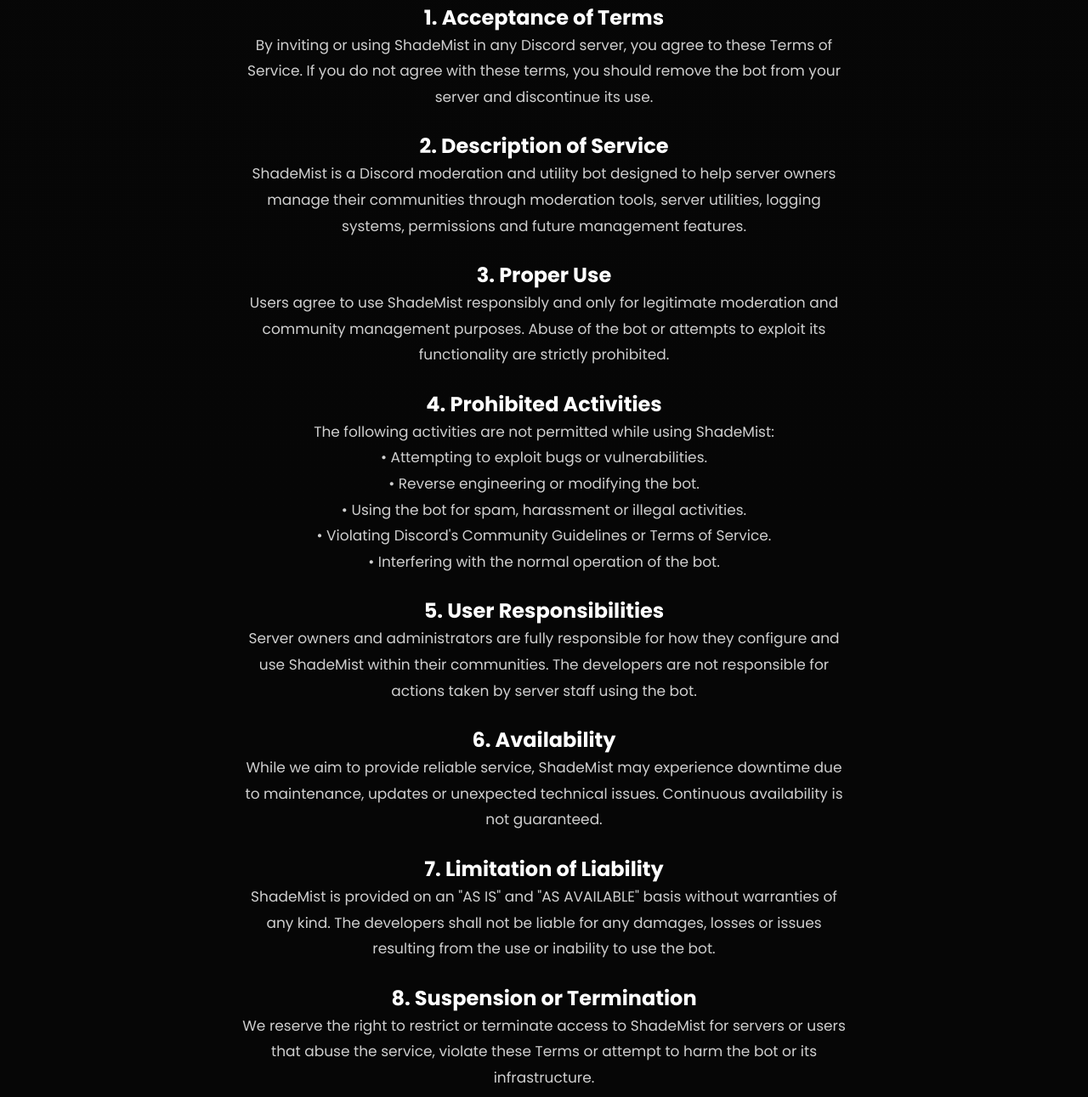
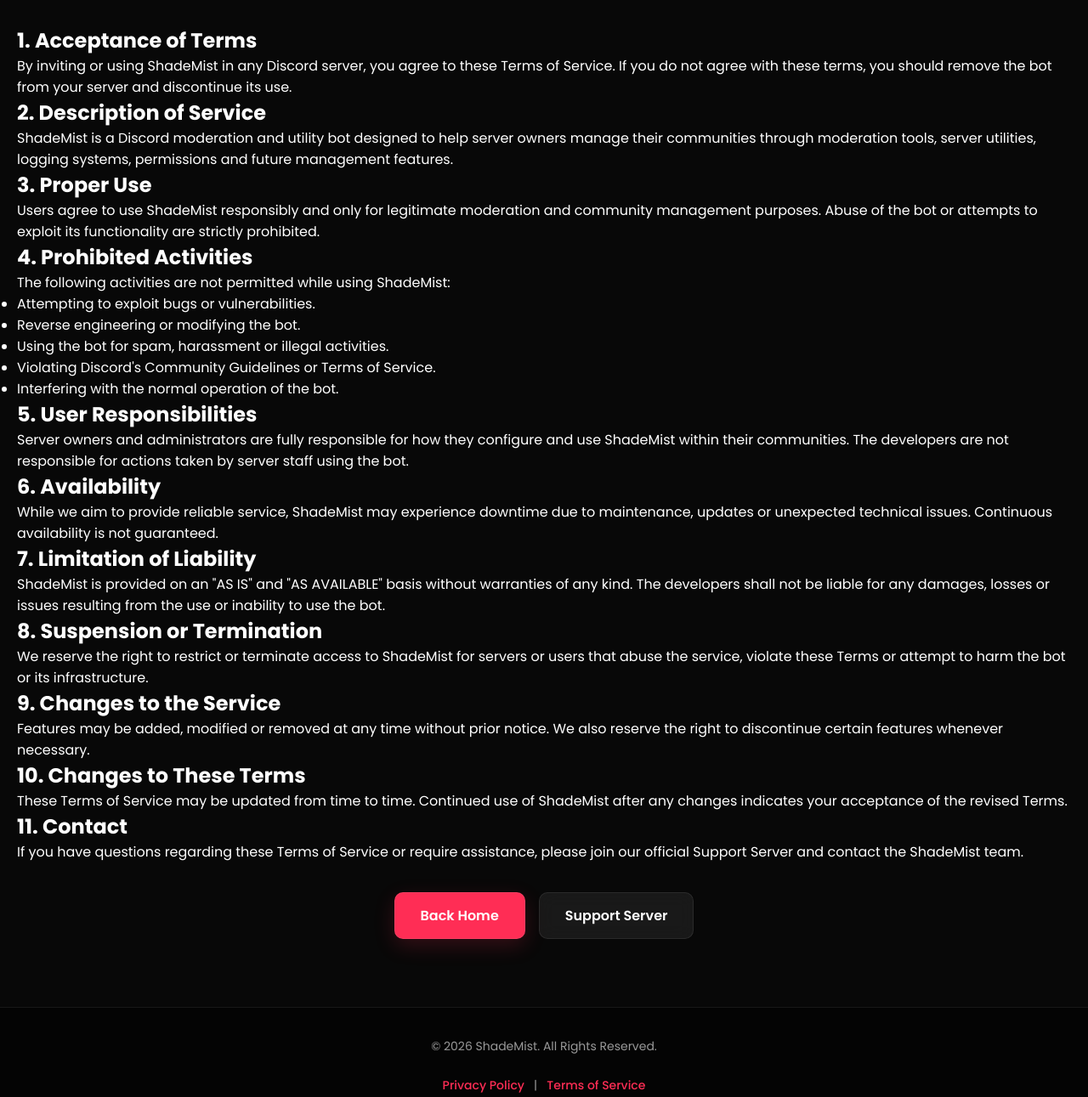
Before and after one commit to monarchxyspider/Shademist-docs, a plain HTML site: page terms.html in a window 1280 px wide. Shown: the part 248-1539 px from the top of the page at 85% size. Drawn offline with Linux system fonts and the light colour scheme.

Commit message:
Update terms.html

```diff
--- a/terms.html
+++ b/terms.html
@@ -1,5 +1,6 @@
 <!DOCTYPE html>
 <html lang="en">
+
 <head>
 
     <meta charset="UTF-8">
@@ -12,29 +13,61 @@
     <link rel="preconnect" href="https://fonts.googleapis.com">
     <link rel="preconnect" href="https://fonts.gstatic.com" crossorigin>
 
-<link href="https://fonts.googleapis.com/css2?family=Poppins:wght@300;400;500;600;700;800&display=swap" rel="stylesheet">
+    <link
+        href="https://fonts.googleapis.com/css2?family=Poppins:wght@300;400;500;600;700;800&display=swap"
+        rel="stylesheet"
+    >
 
-<link rel="icon" href="https://cdn.discordapp.com/embed/avatars/0.png">
+    <!-- Bot Logo -->
+    <link rel="icon" href="YOUR_BOT_LOGO_URL_HERE">
 
 </head>
 
 <body>
 
+    <!-- ============================= -->
+    <!-- HEADER -->
+    <!-- ============================= -->
+
     <header>
 
         <nav class="navbar">
 
-<h2 class="logo">ShadeMist</h2>
+            <div class="brand">
+
+                <img
+                    src="YOUR_BOT_LOGO_URL_HERE"
+                    alt="ShadeMist Logo"
+                    class="brand-logo"
+                >
+
+                <h2 class="logo">
+                    ShadeMist
+                </h2>
+
+            </div>
 
             <div class="nav-links">
 
-<a href="index.html">Home</a>
+                <a href="index.html">
+                    Home
+                </a>
 
-<a href="privacy.html">Privacy</a>
+                <a href="privacy.html">
+                    Privacy
+                </a>
 
-<a href="terms.html">Terms</a>
+                <a href="terms.html" class="active">
+                    Terms
+                </a>
 
-<a href="https://discord.gg/54vJcse3" target="_blank">Support</a>
+                <a
+                    href="https://discord.gg/54vJcse3"
+                    target="_blank"
+                    rel="noopener noreferrer"
+                >
+                    Support
+                </a>
 
             </div>
 
@@ -42,121 +75,272 @@
 
     </header>
 
-<section class="hero">
 
-<div class="hero-content">
+    <!-- ============================= -->
+    <!-- TERMS -->
+    <!-- ============================= -->
 
-<h1>Terms of Service</h1>
+    <main class="legal-page">
 
-<p>
+        <div class="legal-container">
+
+            <div class="legal-header">
+
+                <img
+                    src="YOUR_BOT_LOGO_URL_HERE"
+                    alt="ShadeMist"
+                    class="legal-logo"
+                >
+
+                <h1>
+                    Terms of Service
+                </h1>
+
+                <p class="last-updated">
                     Last Updated: July 2026
                 </p>
 
-<br>
+            </div>
 
-<h2>1. Acceptance of Terms</h2>
+
+            <!-- 1 -->
+
+            <section class="legal-section">
+
+                <h2>
+                    1. Acceptance of Terms
+                </h2>
 
                 <p>
-By inviting or using ShadeMist in any Discord server, you agree to these Terms of Service. If you do not agree with these terms, you should remove the bot from your server and discontinue its use.
+                    By inviting or using ShadeMist in any Discord server,
+                    you agree to these Terms of Service. If you do not agree
+                    with these terms, you should remove the bot from your
+                    server and discontinue its use.
                 </p>
 
-<br>
+            </section>
 
-<h2>2. Description of Service</h2>
+
+            <!-- 2 -->
+
+            <section class="legal-section">
+
+                <h2>
+                    2. Description of Service
+                </h2>
 
                 <p>
-ShadeMist is a Discord moderation and utility bot designed to help server owners manage their communities through moderation tools, server utilities, logging systems, permissions and future management features.
+                    ShadeMist is a Discord moderation and utility bot
+                    designed to help server owners manage their communities
+                    through moderation tools, server utilities, logging
+                    systems, permissions and future management features.
                 </p>
 
-<br>
+            </section>
 
-<h2>3. Proper Use</h2>
+
+            <!-- 3 -->
+
+            <section class="legal-section">
+
+                <h2>
+                    3. Proper Use
+                </h2>
 
                 <p>
-Users agree to use ShadeMist responsibly and only for legitimate moderation and community management purposes. Abuse of the bot or attempts to exploit its functionality are strictly prohibited.
+                    Users agree to use ShadeMist responsibly and only for
+                    legitimate moderation and community management purposes.
+                    Abuse of the bot or attempts to exploit its functionality
+                    are strictly prohibited.
                 </p>
 
-<br>
+            </section>
 
-<h2>4. Prohibited Activities</h2>
+
+            <!-- 4 -->
+
+            <section class="legal-section">
+
+                <h2>
+                    4. Prohibited Activities
+                </h2>
 
                 <p>
-The following activities are not permitted while using ShadeMist:
+                    The following activities are not permitted while using
+                    ShadeMist:
                 </p>
 
+                <ul>
+
+                    <li>
+                        Attempting to exploit bugs or vulnerabilities.
+                    </li>
+
+                    <li>
+                        Reverse engineering or modifying the bot.
+                    </li>
+
+                    <li>
+                        Using the bot for spam, harassment or illegal
+                        activities.
+                    </li>
+
+                    <li>
+                        Violating Discord's Community Guidelines or
+                        Terms of Service.
+                    </li>
+
+                    <li>
+                        Interfering with the normal operation of the bot.
+                    </li>
+
+                </ul>
+
+            </section>
+
+
+            <!-- 5 -->
+
+            <section class="legal-section">
+
+                <h2>
+                    5. User Responsibilities
+                </h2>
+
                 <p>
-• Attempting to exploit bugs or vulnerabilities.<br>
-• Reverse engineering or modifying the bot.<br>
-• Using the bot for spam, harassment or illegal activities.<br>
-• Violating Discord's Community Guidelines or Terms of Service.<br>
-• Interfering with the normal operation of the bot.
+                    Server owners and administrators are fully responsible
+                    for how they configure and use ShadeMist within their
+                    communities. The developers are not responsible for
+                    actions taken by server staff using the bot.
                 </p>
 
-<br>
+            </section>
 
-<h2>5. User Responsibilities</h2>
+
+            <!-- 6 -->
+
+            <section class="legal-section">
+
+                <h2>
+                    6. Availability
+                </h2>
 
                 <p>
-Server owners and administrators are fully responsible for how they configure and use ShadeMist within their communities. The developers are not responsible for actions taken by server staff using the bot.
+                    While we aim to provide reliable service, ShadeMist may
+                    experience downtime due to maintenance, updates or
+                    unexpected technical issues. Continuous availability
+                    is not guaranteed.
                 </p>
 
-<br>
+            </section>
 
-<h2>6. Availability</h2>
+
+            <!-- 7 -->
+
+            <section class="legal-section">
+
+                <h2>
+                    7. Limitation of Liability
+                </h2>
 
                 <p>
-While we aim to provide reliable service, ShadeMist may experience downtime due to maintenance, updates or unexpected technical issues. Continuous availability is not guaranteed.
+                    ShadeMist is provided on an "AS IS" and "AS AVAILABLE"
+                    basis without warranties of any kind. The developers
+                    shall not be liable for any damages, losses or issues
+                    resulting from the use or inability to use the bot.
                 </p>
 
-<br>
+            </section>
 
-<h2>7. Limitation of Liability</h2>
+
+            <!-- 8 -->
+
+            <section class="legal-section">
+
+                <h2>
+                    8. Suspension or Termination
+                </h2>
 
                 <p>
-ShadeMist is provided on an "AS IS" and "AS AVAILABLE" basis without warranties of any kind. The developers shall not be liable for any damages, losses or issues resulting from the use or inability to use the bot.
+                    We reserve the right to restrict or terminate access
+                    to ShadeMist for servers or users that abuse the service,
+                    violate these Terms or attempt to harm the bot or its
+                    infrastructure.
                 </p>
 
-<br>
+            </section>
 
-<h2>8. Suspension or Termination</h2>
+
+            <!-- 9 -->
+
+            <section class="legal-section">
+
+                <h2>
+                    9. Changes to the Service
+                </h2>
 
                 <p>
-We reserve the right to restrict or terminate access to ShadeMist for servers or users that abuse the service, violate these Terms or attempt to harm the bot or its infrastructure.
+                    Features may be added, modified or removed at any time
+                    without prior notice. We also reserve the right to
+                    discontinue certain features whenever necessary.
                 </p>
 
-<br>
+            </section>
 
-<h2>9. Changes to the Service</h2>
+
+            <!-- 10 -->
+
+            <section class="legal-section">
+
+                <h2>
+                    10. Changes to These Terms
+                </h2>
 
                 <p>
-Features may be added, modified or removed at any time without prior notice. We also reserve the right to discontinue certain features whenever necessary.
+                    These Terms of Service may be updated from time to time.
+                    Continued use of ShadeMist after any changes indicates
+                    your acceptance of the revised Terms.
                 </p>
 
-<br>
+            </section>
 
-<h2>10. Changes to These Terms</h2>
+
+            <!-- 11 -->
+
+            <section class="legal-section">
+
+                <h2>
+                    11. Contact
+                </h2>
 
                 <p>
-These Terms of Service may be updated from time to time. Continued use of ShadeMist after any changes indicates your acceptance of the revised Terms.
+                    If you have questions regarding these Terms of Service
+                    or require assistance, please join our official Support
+                    Server and contact the ShadeMist team.
                 </p>
 
-<br>
+            </section>
 
-<h2>11. Contact</h2>
 
-<p>
-If you have questions regarding these Terms of Service or require assistance, please join our official Support Server and contact the ShadeMist team.
-</p>
-
-<br>
+            <!-- ============================= -->
+            <!-- BUTTONS -->
+            <!-- ============================= -->
 
             <div class="buttons">
 
-<a class="btn red" href="index.html">
+                <a
+                    class="btn red"
+                    href="index.html"
+                >
                     Back Home
                 </a>
 
-<a class="btn dark" href="https://discord.gg/54vJcse3">
+                <a
+                    class="btn dark"
+                    href="https://discord.gg/54vJcse3"
+                    target="_blank"
+                    rel="noopener noreferrer"
+                >
                     Support Server
                 </a>
 
@@ -164,20 +348,37 @@
 
         </div>
 
-</section>
+    </main>
+
+
+    <!-- ============================= -->
+    <!-- FOOTER -->
+    <!-- ============================= -->
 
     <footer>
 
-<p>© 2026 ShadeMist. All Rights Reserved.</p>
+        <p>
+            © 2026 ShadeMist. All Rights Reserved.
+        </p>
 
         <br>
 
         <p>
-<a href="privacy.html">Privacy Policy</a> |
-<a href="terms.html">Terms of Service</a>
+
+            <a href="privacy.html">
+                Privacy Policy
+            </a>
+
+            &nbsp; | &nbsp;
+
+            <a href="terms.html">
+                Terms of Service
+            </a>
+
         </p>
 
     </footer>
 
 </body>
+
 </html>
```
Lines whose indentation alone changed are shown as unchanged.
